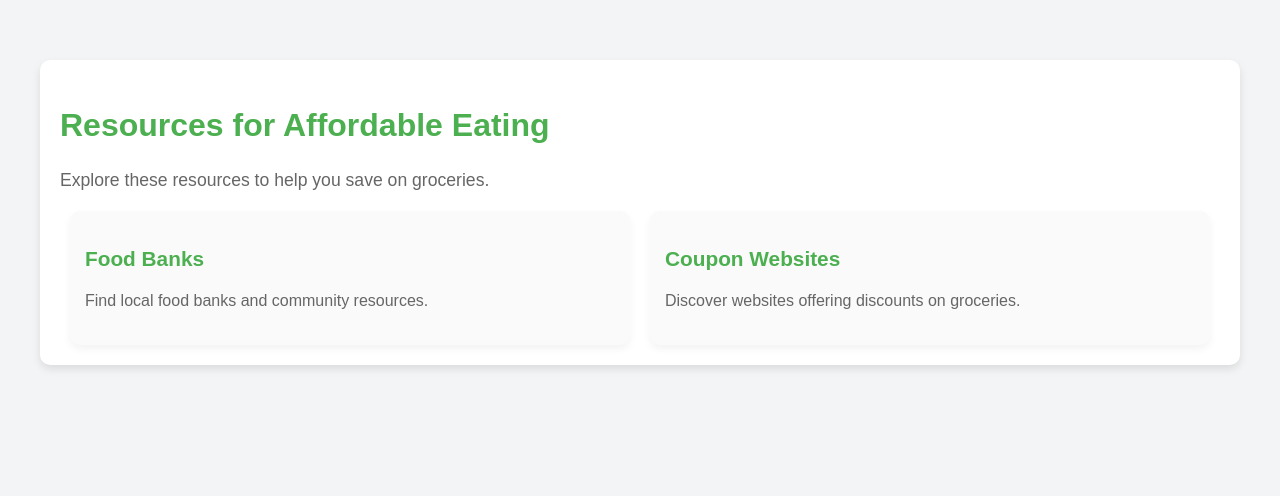
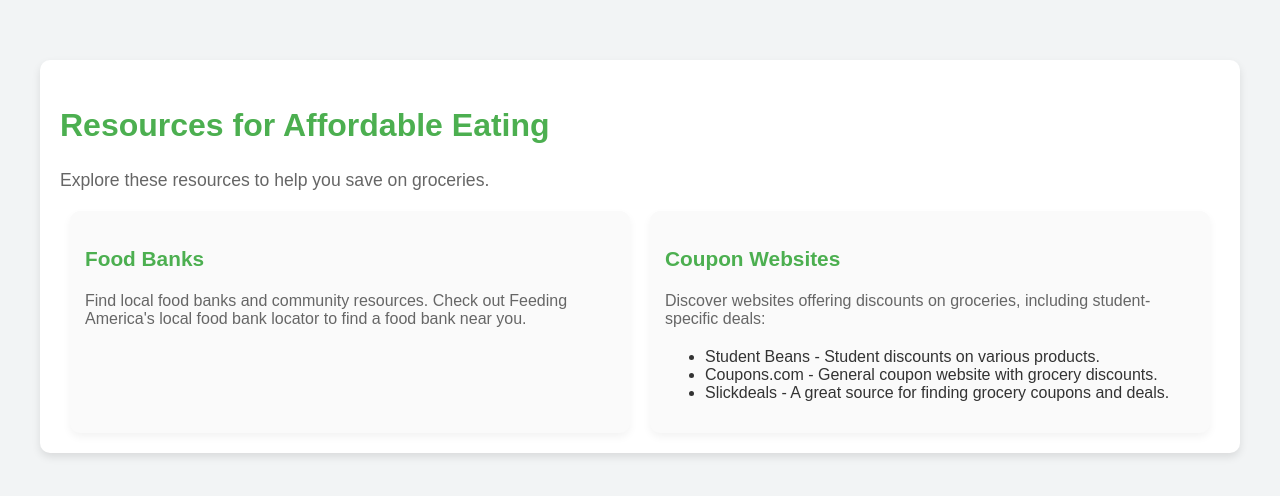
Before and after one commit to emmalaura/preppal, a React (Create React App) app in the folder preppal/: page /resources in a window 1280 px wide. Shown: the top 496 px of the page. Built offline with nearby package versions, Linux system fonts and the light colour scheme.

Commit message:
resources page

```diff
--- a/preppal/src/ResourcesPage.js
+++ b/preppal/src/ResourcesPage.js
@@ -1,4 +1,3 @@
-// ResourcesPage.js
 import React from 'react';
 import './App.css';
 
@@ -11,11 +10,16 @@ function ResourcesPage() {
         <div className="features">
           <div className="feature-item">
             <h3>Food Banks</h3>
-            <p>Find local food banks and community resources.</p>
+            <p>Find local food banks and community resources. Check out <a href="https://www.feedingamerica.org/find-your-local-foodbank" target="_blank" rel="noopener noreferrer">Feeding America's local food bank locator</a> to find a food bank near you.</p>
           </div>
           <div className="feature-item">
             <h3>Coupon Websites</h3>
-            <p>Discover websites offering discounts on groceries.</p>
+            <p>Discover websites offering discounts on groceries, including student-specific deals:</p>
+            <ul>
+              <li><a href="https://www.studentbeans.com/us" target="_blank" rel="noopener noreferrer">Student Beans</a> - Student discounts on various products.</li>
+              <li><a href="https://www.coupons.com" target="_blank" rel="noopener noreferrer">Coupons.com</a> - General coupon website with grocery discounts.</li>
+              <li><a href="https://www.slickdeals.net" target="_blank" rel="noopener noreferrer">Slickdeals</a> - A great source for finding grocery coupons and deals.</li>
+            </ul>
           </div>
         </div>
       </section>
```
